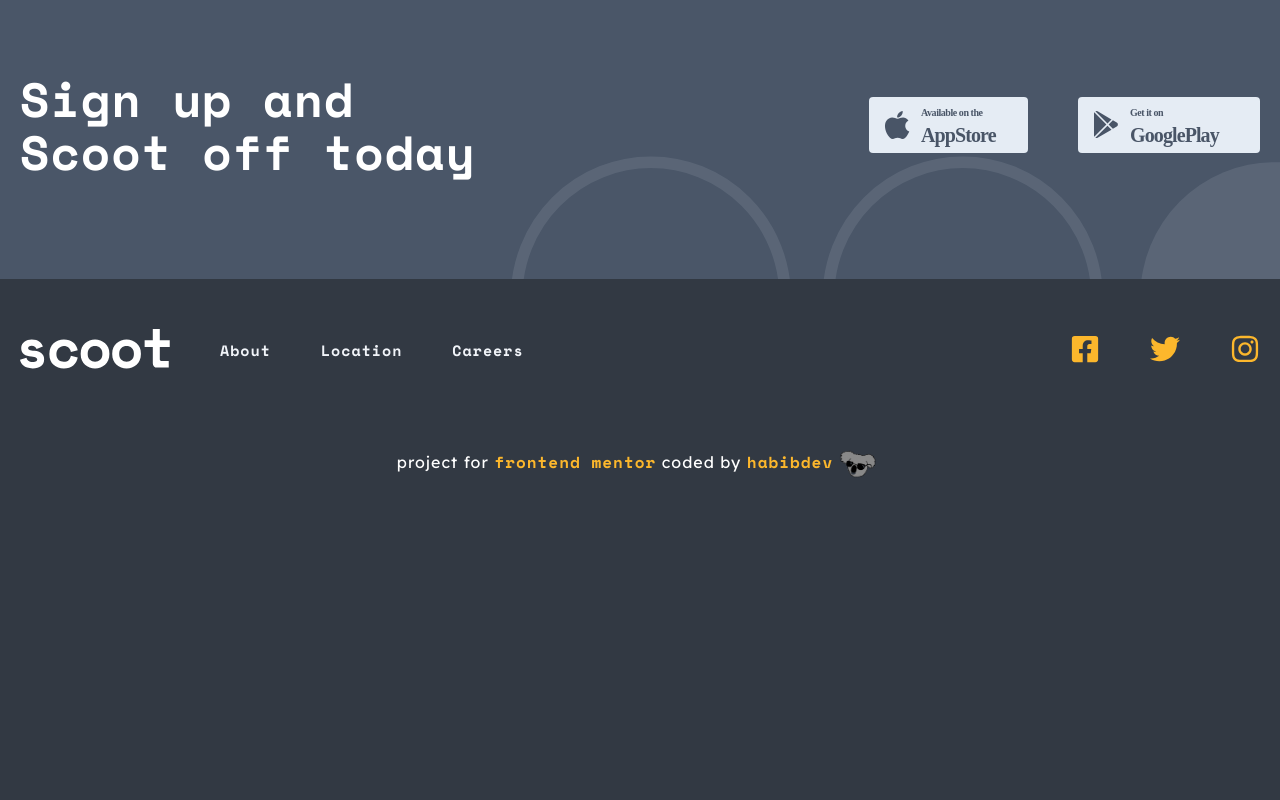
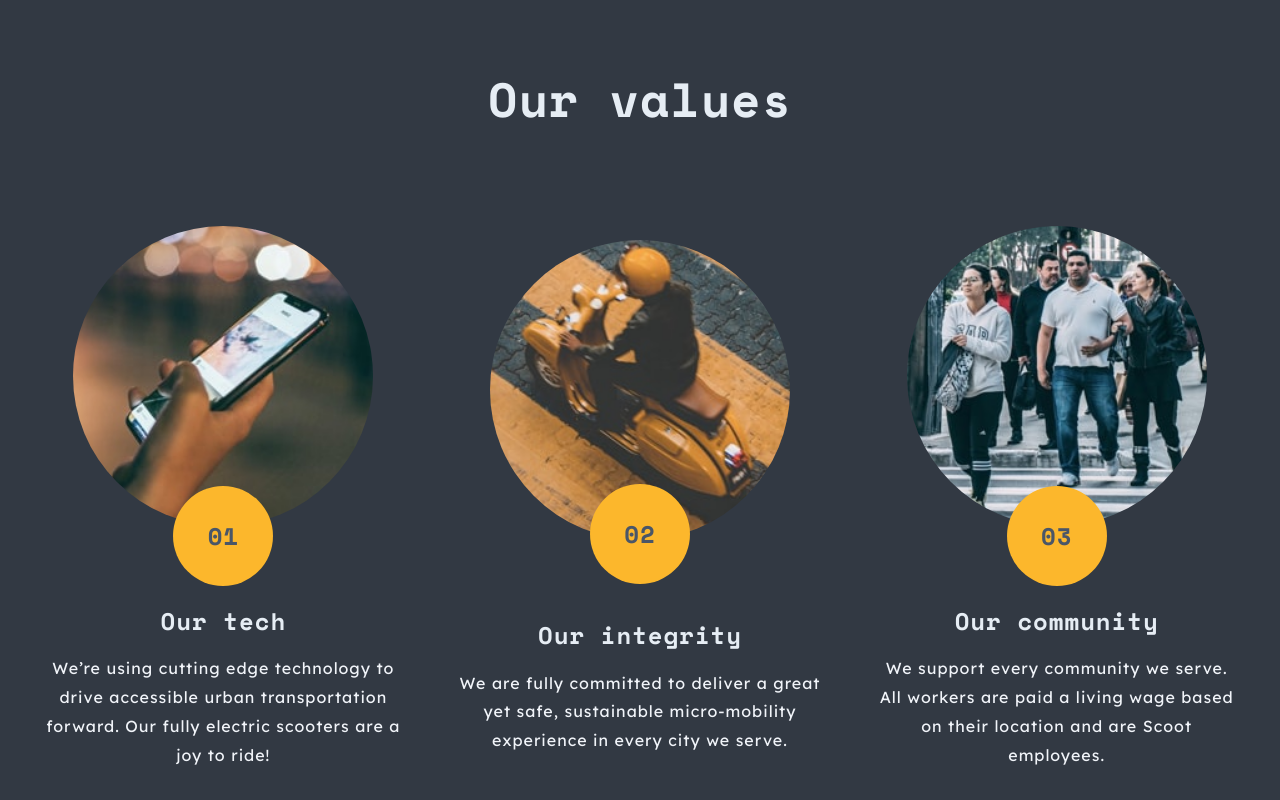
Before and after one commit to habibdev96/FEM-scoot-multi-page-website, a React (Create React App) app: page /About in a window 1280 px wide. Shown: the part 1680-2480 px from the top of the page. Before the commit the page ends 2184 px from the top, so only its background shows below. Built offline with nearby package versions, Linux system fonts and the light colour scheme.

Commit message:
created company values cards

```diff
--- /dev/null
+++ b/src/components/Shared/CompanyValuesCard.js
@@ -0,0 +1,44 @@
+import styled from 'styled-components';
+import { flexAlign, headingStyles } from '../../abstracts/Mixins';
+import { CardHeading } from '../StyledElements/Headings.styled';
+import Paragraph from '../StyledElements/Paragraphs.styled';
+
+const StyledArticle = styled.article`
+  position: relative;
+
+  .image {
+    width: 30rem;
+    border-radius: 50%;
+    margin-bottom: 8rem;
+  }
+
+  .number {
+    ${flexAlign}
+    ${headingStyles}
+    justify-content: center;
+    position: absolute;
+    top: 55%;
+    left: 50%;
+    transform: translate(-50%, -50%);
+    background-color: var(--yellow);
+    border-radius: 50%;
+    height: 10rem;
+    width: 10rem;
+    margin: 0 auto;
+    color: var(--darkNavy);
+    font-size: 2.4rem;
+  }
+`;
+
+const CompanyValuesCard = ({ image, alt, number, value, description }) => {
+  return (
+    <StyledArticle>
+      <img src={image} alt={alt} className='image' />
+      <h3 className='number'>{number}</h3>
+      <CardHeading>{value}</CardHeading>
+      <Paragraph>{description}</Paragraph>
+    </StyledArticle>
+  );
+};
+
+export default CompanyValuesCard;
--- /dev/null
+++ b/src/components/Shared/CompanyValuesCards.js
@@ -0,0 +1,35 @@
+import styled from 'styled-components';
+import { sectionSpacingMd, maxWidthLg, threeCol } from '../../abstracts/Mixins';
+import { SectionHeading } from '../StyledElements/Headings.styled';
+import CompanyValuesCard from './CompanyValuesCard';
+import { useGlobalContext } from '../../context';
+
+const Container = styled.div`
+  ${sectionSpacingMd}
+  ${maxWidthLg}
+  text-align: center;
+
+  .values {
+    ${sectionSpacingMd}
+    ${threeCol}
+  }
+`;
+
+const CompanyValuesCards = ({ title }) => {
+  const { companyValues } = useGlobalContext();
+
+  return (
+    <section>
+      <Container>
+        <SectionHeading>{title}</SectionHeading>
+        <div className='values'>
+          {companyValues.map((value) => (
+            <CompanyValuesCard key={value.id} {...value} />
+          ))}
+        </div>
+      </Container>
+    </section>
+  );
+};
+
+export default CompanyValuesCards;
--- a/src/context.js
+++ b/src/context.js
@@ -5,6 +5,7 @@ import {
   socialsData,
   homeFeatureSectionsData,
   aboutFeatureSectionsData,
+  companyValuesCardsData,
 } from './data';
 
 const AppContext = React.createContext();
@@ -21,6 +22,7 @@ export const AppProvider = ({ children }) => {
   const [aboutFeatureSections, setAboutFeatureSections] = useState(
     aboutFeatureSectionsData
   );
+  const [companyValues, setCompanyValues] = useState(companyValuesCardsData);
 
   const themeToggler = () => {
     if (theme === 'light') {
@@ -45,6 +47,7 @@ export const AppProvider = ({ children }) => {
         homeFeatureSections,
         socials,
         aboutFeatureSections,
+        companyValues,
       }}
     >
       {children}
--- a/src/data.js
+++ b/src/data.js
@@ -15,6 +15,10 @@ import patternCircle from './assets/patterns/circle.svg';
 import patternCircleDark from './assets/patterns/circledark.svg';
 import patternArrowOne from './assets/patterns/left-downward-arrow.svg';
 import patternArrowTwo from './assets/patterns/right-arrow.svg';
+
+import companyValueImageOne from './assets/images/our-tech.jpg';
+import companyValueImageTwo from './assets/images/our-integrity.jpg';
+import companyValueImageThree from './assets/images/our-community.jpg';
 
 export const linksData = [
   {
@@ -158,3 +162,33 @@ export const aboutFeatureSectionsData = [
     },
   },
 ];
+
+export const companyValuesCardsData = [
+  {
+    id: 1,
+    image: companyValueImageOne,
+    alt: 'person using phone',
+    number: '01',
+    value: 'Our tech',
+    description:
+      'We’re using cutting edge technology to drive accessible urban transportation forward. Our fully electric scooters are a joy to ride!',
+  },
+  {
+    id: 2,
+    image: companyValueImageTwo,
+    alt: 'person on mopid',
+    number: '02',
+    value: 'Our integrity',
+    description:
+      'We are fully committed to deliver a great yet safe, sustainable micro-mobility experience in every city we serve.',
+  },
+  {
+    id: 3,
+    image: companyValueImageThree,
+    alt: 'people crossing street',
+    number: '03',
+    value: 'Our community',
+    description:
+      'We support every community we serve. All workers are paid a living wage based on their location and are Scoot employees.',
+  },
+];
--- a/src/pages/About.js
+++ b/src/pages/About.js
@@ -1,6 +1,7 @@
 import SubHero from '../components/Shared/SubHero';
 import bg from '../assets/images/about-hero-desktop.jpg';
 import FeatureSection from '../components/Shared/FeatureSection';
+import CompanyValuesCards from '../components/Shared/CompanyValuesCards';
 import { useGlobalContext } from '../context';
 
 const About = () => {
@@ -14,6 +15,7 @@ const About = () => {
         {aboutFeatureSections.map((section) => (
           <FeatureSection key={section.id} {...section} />
         ))}
+        <CompanyValuesCards title='Our values' />
       </main>
     </>
   );
```
